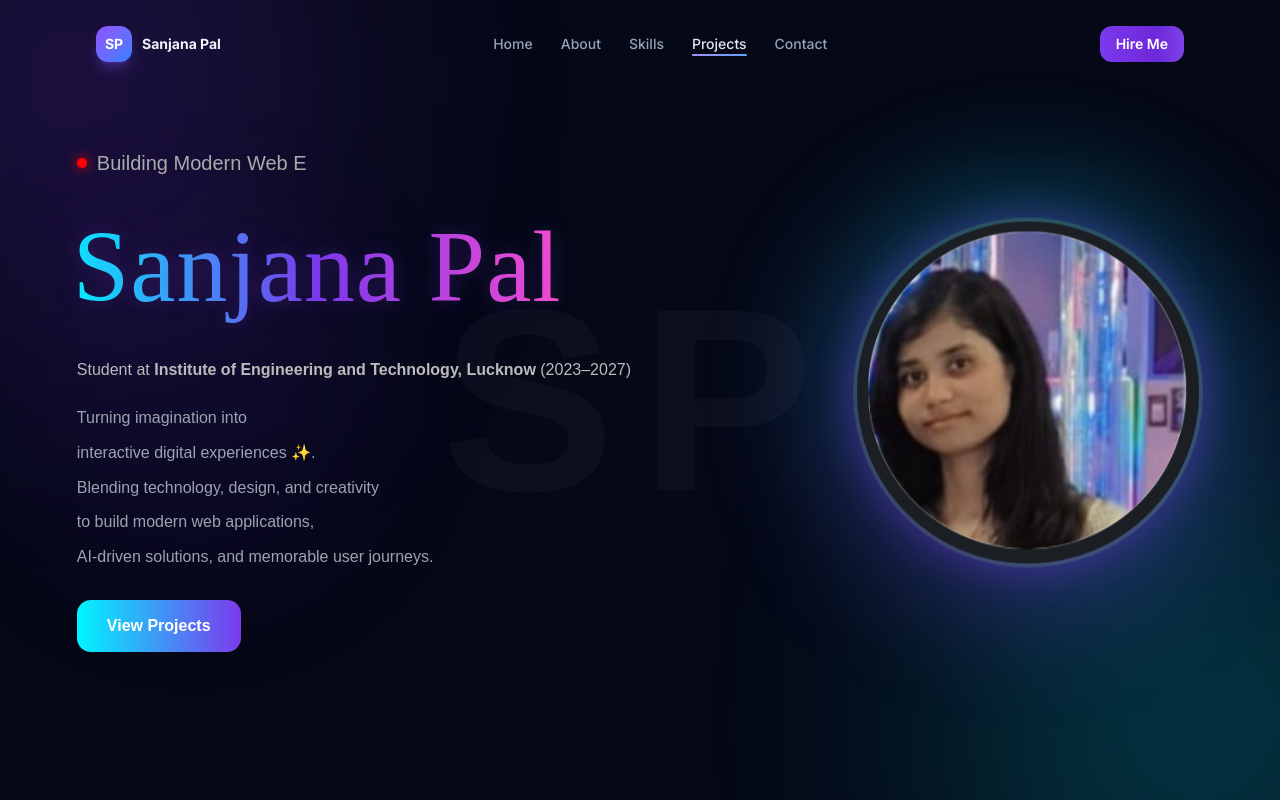
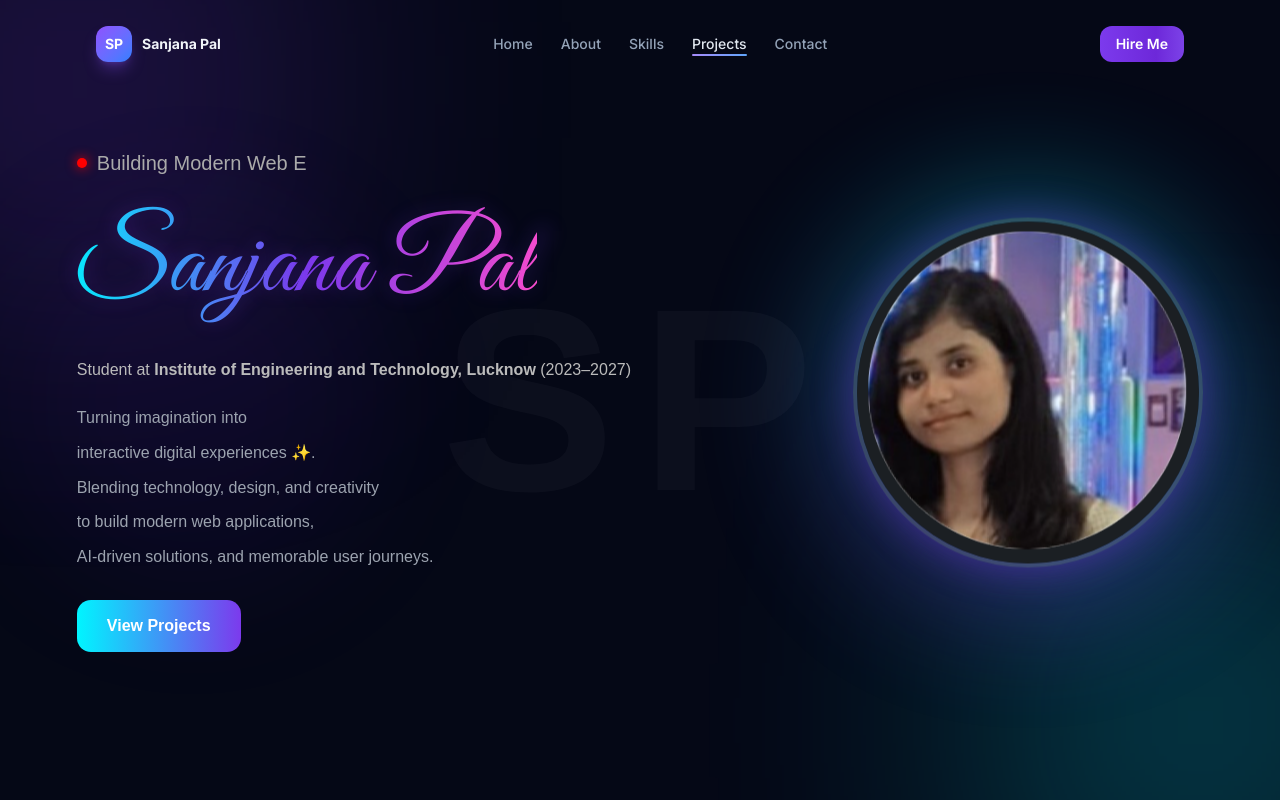
Before and after one commit to sankri15/Portfolio, a React (Vite) app: page / in a window 1280 px wide. Shown: the top 800 px of the page. Built offline with nearby package versions, Linux system fonts and the light colour scheme.

Commit message:
Update index.css

```diff
--- a/src/index.css
+++ b/src/index.css
@@ -1,5 +1,5 @@
+@import url('https://fonts.googleapis.com/css2?family=Great+Vibes&display=swap');
 @import "tailwindcss";
-
 /* ─── Fonts ─────────────────────────────────────────────── */
 :root {
   --font-sans: 'Inter', sans-serif;
```
